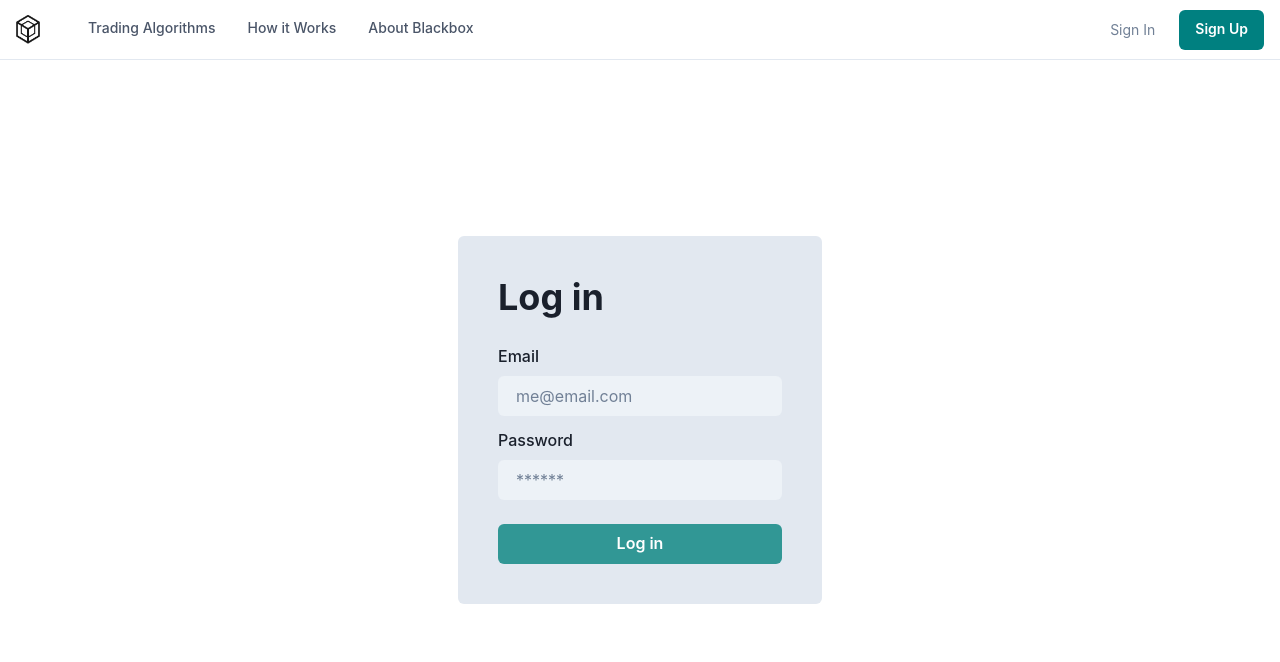
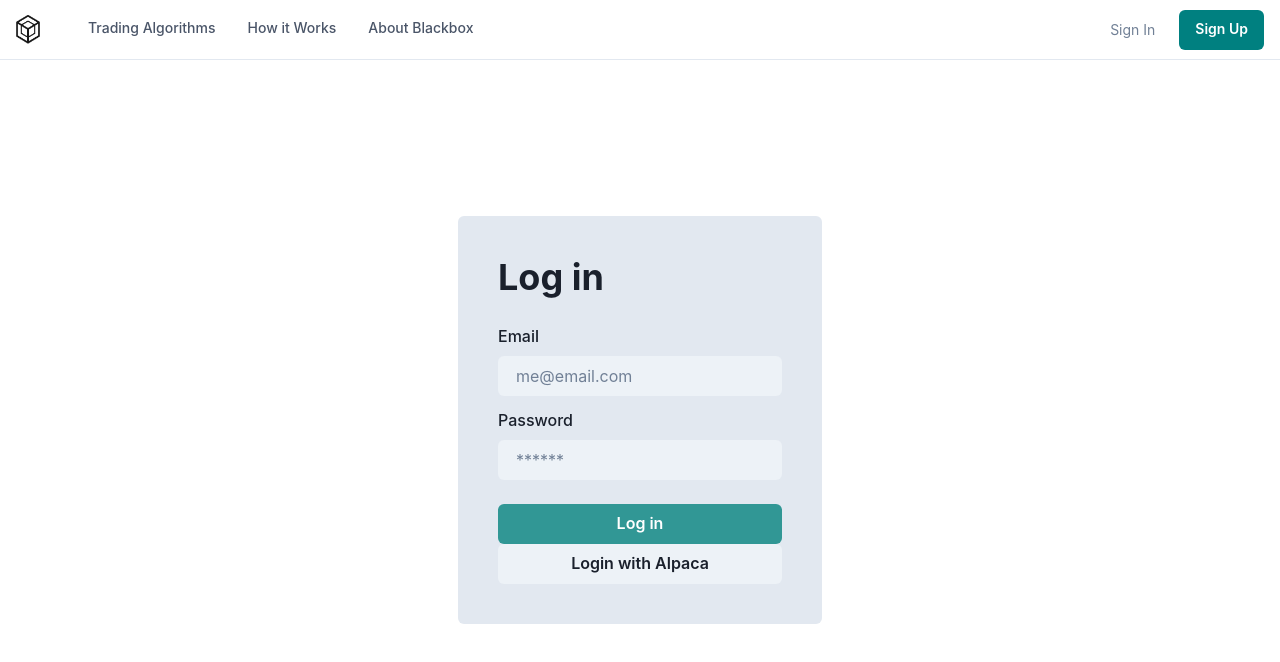
Before and after one commit to willgolden5/algos-for-all, a Next.js app: page /login in a window 1280 px wide. Shown: the top 662 px of the page. Built offline with nearby package versions, Linux system fonts and the light colour scheme.

Commit message:
alpaca o auth link builder

```diff
--- a/pages/login.tsx
+++ b/pages/login.tsx
@@ -21,6 +21,8 @@ const Login = () => {
       isClosable: true,
     });
   };
+
+  const alpacaAuth = () => {};
 
   return (
     <Flex h='100%' alignItems='center' justifyContent='center'>
@@ -47,6 +49,7 @@ const Login = () => {
         <Button colorScheme='teal' type='submit' w='100%' onClick={() => onSubmit()}>
           Log in
         </Button>
+        <Button>Login with Alpaca</Button>
       </Flex>
     </Flex>
   );
```
